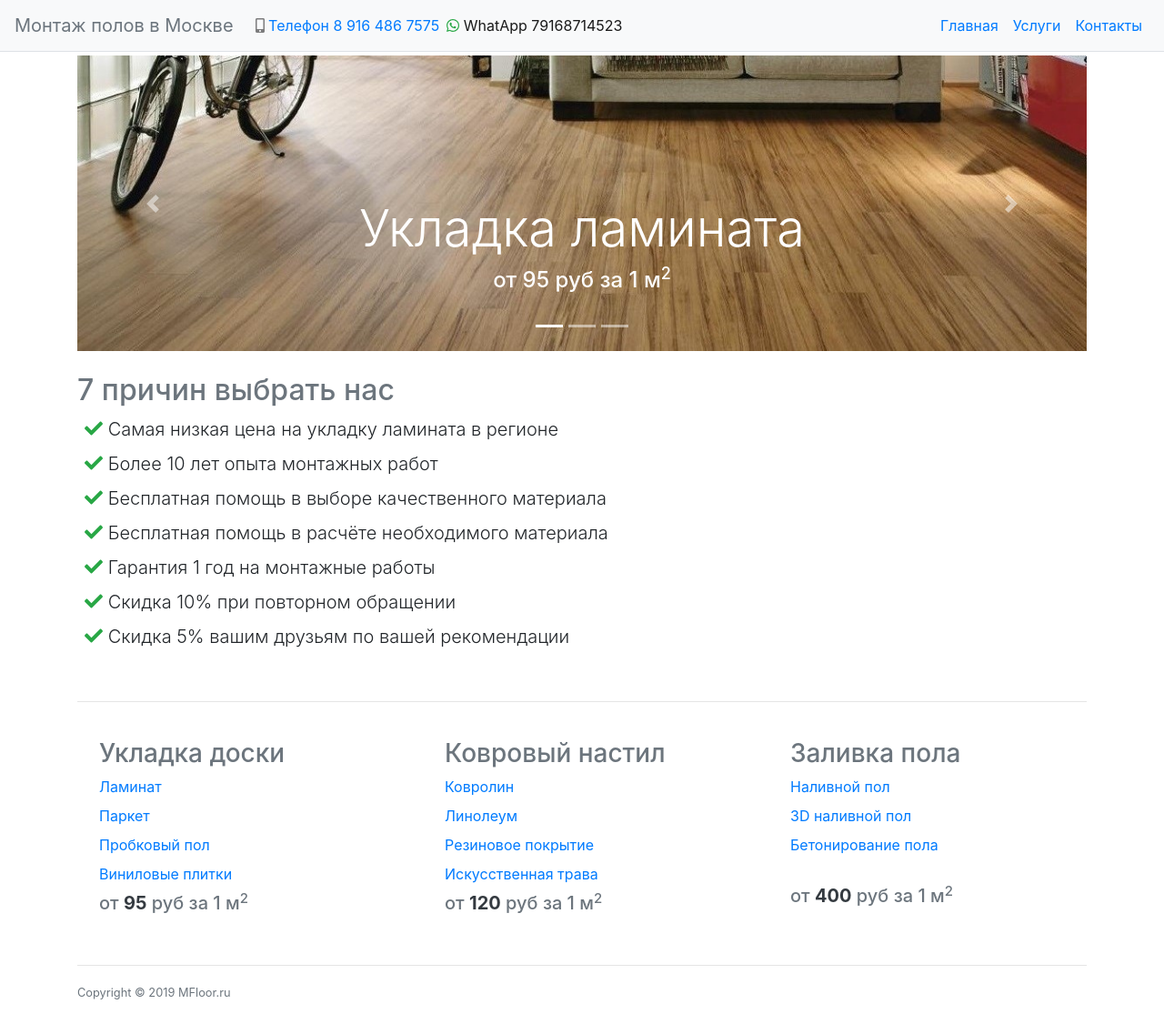
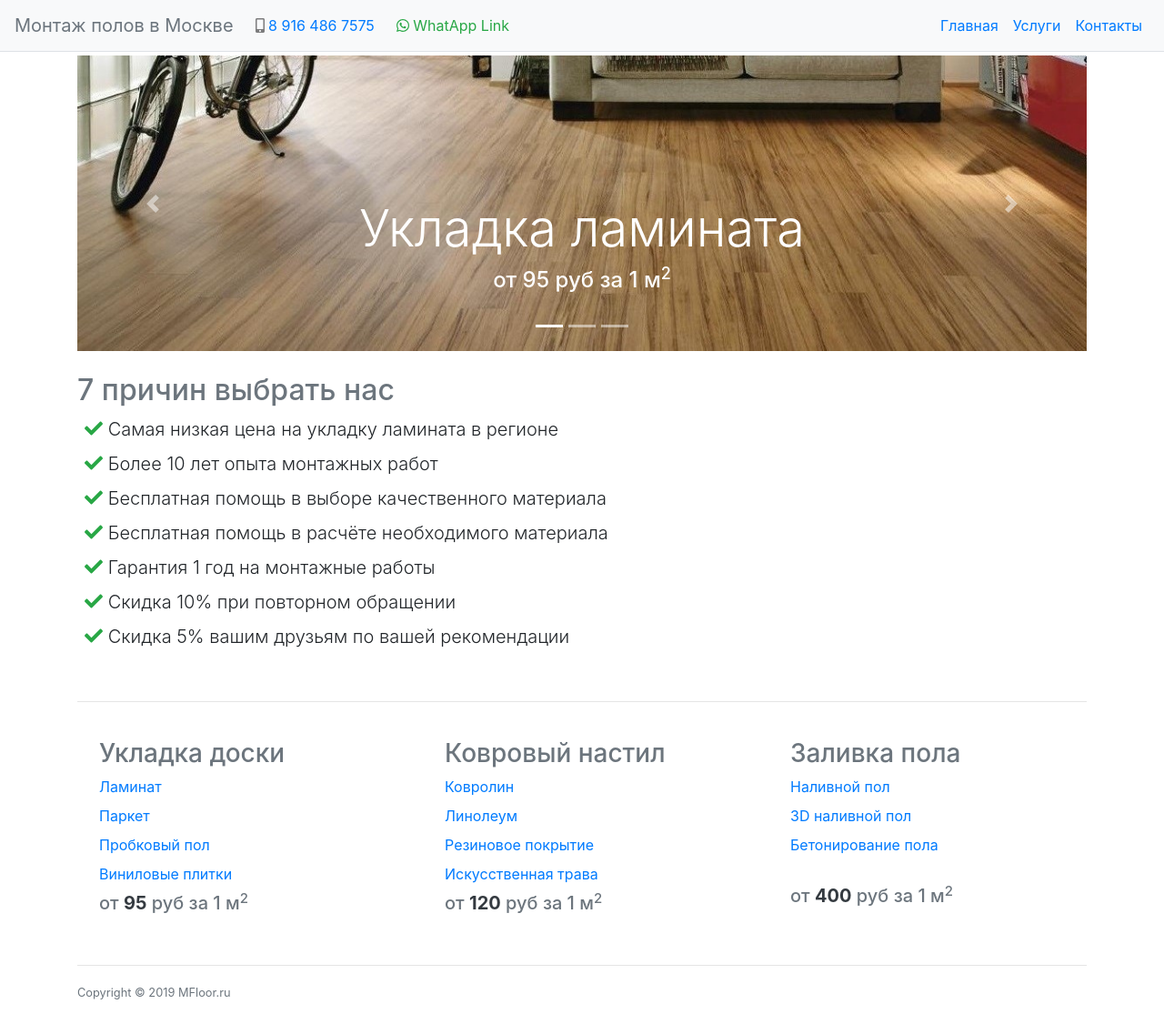
Before and after one commit to nskforward/MFloor, a Jekyll site: the page built from index.html, in a window 1280 px wide. Shown: the whole page at 91% size. Built offline with Jekyll 4.4.1, drawn with Linux system fonts in a browser that asks for light colours.

Commit message:
index page

```diff
--- a/_includes/navigation.html
+++ b/_includes/navigation.html
@@ -7,12 +7,12 @@
         <ul class="navbar-nav mr-auto ml-2">
             <li class="nav-item">
                 <span class="navbar-text">
-                    <i class="fas fa-mobile-alt"></i> <a class="text-primary" href="tel:+79164867575">Телефон 8 916 486 7575</a>
+                    <i class="fas fa-mobile-alt"></i> <a class="text-primary" href="tel:+79164867575">8 916 486 7575</a>
                 </span>
             </li>
-            <li class="nav-item ml-2">
-                <span class="navbar-text text-success">
-                    <i class="fab fa-whatsapp"></i> <a href="https://wa.me/79168714523">WhatApp 79168714523</a>
+            <li class="nav-item ml-4">
+                <span class="navbar-text">
+                    <i class="fab fa-whatsapp text-success"></i> <a class="text-success" href="https://wa.me/79168714523">WhatApp Link</a>
                 </span>
             </li>
         </ul>
```
